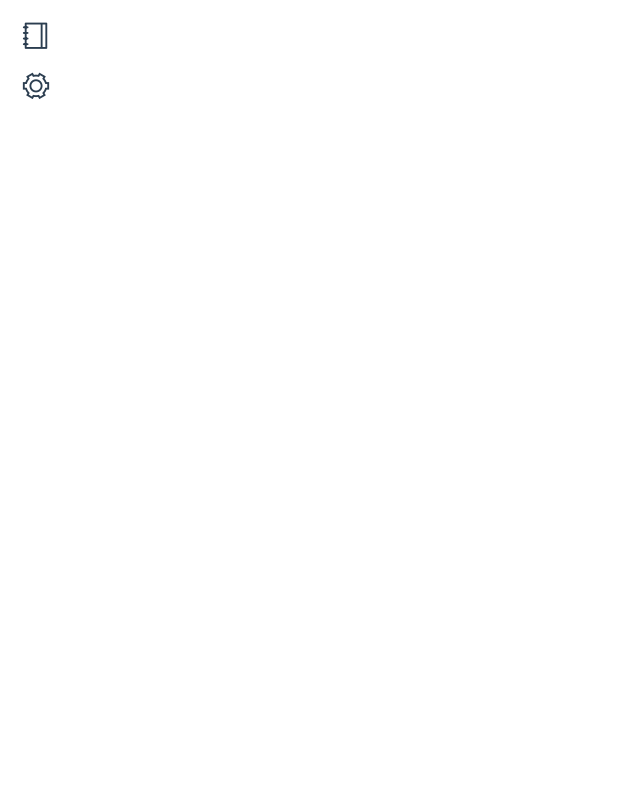
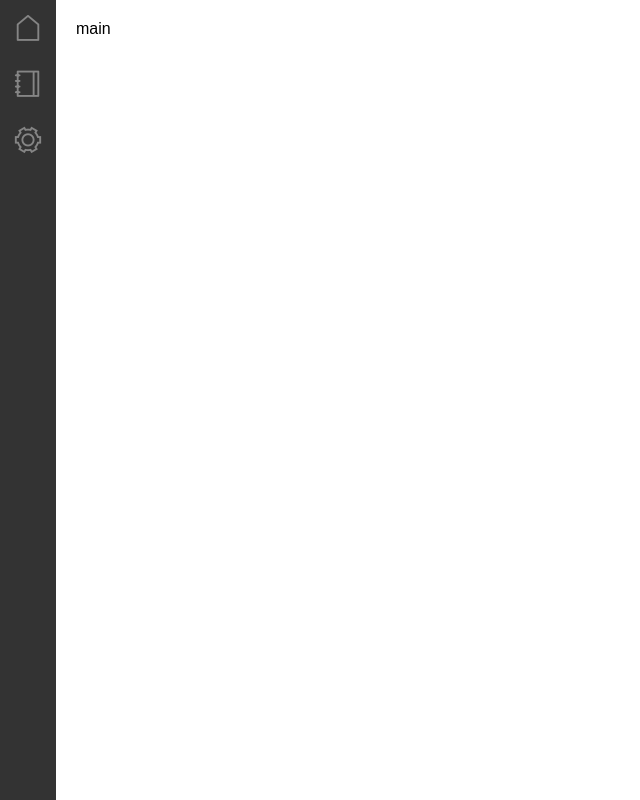
Before and after one commit to aclerk/ursaa-old, a Vue app: page /#/ in a window 1280 px wide. Shown: the whole page, without its empty margins (0-640 px from the left). Built offline with nearby package versions, Linux system fonts and the light colour scheme.

Commit message:
:construction: 视图结构
1. 主页,笔记页,设置页

```diff
--- a/public/index.html
+++ b/public/index.html
@@ -4,14 +4,24 @@
     <meta charset="utf-8">
     <meta http-equiv="X-UA-Compatible" content="IE=edge">
     <meta name="viewport" content="width=device-width,initial-scale=1.0">
-    <link rel="icon" href="<%= BASE_URL %>favicon.ico">
+    <link rel="icon" href="favicon.ico"/>
+    <link rel="stylesheet" href="css/style.css"/>
+      <style>
+          html,body{
+              height: 100%;
+              margin: 0;
+          }
+          #daily{
+              height: 100%;
+          }
+      </style>
     <title><%= htmlWebpackPlugin.options.title %></title>
   </head>
   <body>
     <noscript>
       <strong>We're sorry but <%= htmlWebpackPlugin.options.title %> doesn't work properly without JavaScript enabled. Please enable it to continue.</strong>
     </noscript>
-    <div id="app"></div>
+    <div id="daily"></div>
     <!-- built files will be auto injected -->
   </body>
 </html>
--- a/src/main.ts
+++ b/src/main.ts
@@ -4,4 +4,4 @@ import router from './renderer/router';
 import ElementPlus from 'element-plus';
 import 'element-plus/lib/theme-chalk/index.css';
 
-createApp(App).use(ElementPlus).use(router).mount('#app');
+createApp(App).use(ElementPlus).use(router).mount('#daily');
--- a/src/renderer/App.vue
+++ b/src/renderer/App.vue
@@ -1,32 +1,45 @@
 <template>
-  <div id="myapp">
+  <el-container style="height: 100%">
+    <el-aside width="56px" style="background-color: #333333">
+      <router-link to="/" class="daily-router">
+        <div class="daily-menu">
+          <i class="el-icon-house daily-icon" style="font-size: 30px"></i>
+        </div>
+      </router-link>
+      <i class=""></i>
+      <router-link to="/note" class="daily-router">
+        <div class="daily-menu">
+          <i class="el-icon-notebook-1 daily-icon" style="font-size: 30px"></i>
+        </div>
+      </router-link>
+      <router-link to="/setting" class="daily-router">
+        <div class="daily-menu">
+          <i class="el-icon-setting daily-icon" style="font-size: 30px"></i>
+        </div>
+      </router-link>
+    </el-aside>
+    <el-main>
       <router-view v-slot="{ Component }">
         <keep-alive>
           <component :is="Component" />
         </keep-alive>
       </router-view>
-  </div>
+    </el-main>
+  </el-container>
 </template>
 
 <style lang="less">
-#app {
-  font-family: Avenir, Helvetica, Arial, sans-serif;
-  -webkit-font-smoothing: antialiased;
-  -moz-osx-font-smoothing: grayscale;
-  text-align: center;
-  color: #2c3e50;
+.daily-menu {
+  height: 56px;
+  width: 56px;
+  display: -webkit-flex;
+  justify-content: center;
+  align-items: center;
 }
-
-#nav {
-  padding: 30px;
-
-  a {
-    font-weight: bold;
-    color: #2c3e50;
-
-    &.router-link-exact-active {
-      color: #42b983;
+.daily-icon {
+  line-height: 56px;
 }
-  }
+.daily-router {
+  color: #858585;
 }
 </style>
--- a/src/renderer/router/index.ts
+++ b/src/renderer/router/index.ts
@@ -1,11 +1,23 @@
 import { createRouter, createWebHashHistory, RouteRecordRaw } from 'vue-router';
 import main from '@/renderer/views/main.vue';
+import note from '@/renderer/views/note.vue';
+import setting from '@/renderer/views/setting.vue';
 
 const routes: Array<RouteRecordRaw> = [
   {
     path: '/',
     name: 'main',
     component: main
+  },
+  {
+    path: '/note',
+    name: 'note',
+    component: note
+  },
+  {
+    path: '/setting',
+    name: 'setting',
+    component: setting
   }
 ];
 
--- a/src/renderer/views/main.vue
+++ b/src/renderer/views/main.vue
@@ -1,21 +1,5 @@
 <template>
-  <el-container style="height: 100%">
-    <el-aside width="56px" style="border-color: black">
-      <div class="daily-menu">
-        <i class="el-icon-notebook-1 daily-icon" style="font-size: 30px" @click="clickFunc"></i>
-      </div>
-      <div style="height: 56px; width: 56px; line-height: 56px">
-        <i class="el-icon-setting" style="font-size: 30px" @click="clickFunc"></i>
-      </div>
-    </el-aside>
-    <el-main>
-      <router-view v-slot="{ Component }">
-        <keep-alive>
-          <component :is="Component" />
-        </keep-alive>
-      </router-view>
-    </el-main>
-  </el-container>
+  <div>main</div>
 </template>
 
 <script lang="ts">
@@ -39,12 +23,4 @@ export default defineComponent({
 });
 </script>
 
-<style lang="less" scoped>
-.daily-menu {
-  height: 56px;
-  width: 56px;
-}
-.daily-icon {
-  line-height: 56px;
-}
-</style>
+<style lang="less" scoped></style>
--- /dev/null
+++ b/src/renderer/views/note.vue
@@ -0,0 +1,11 @@
+<template>
+  <div>note</div>
+</template>
+
+<script>
+export default {
+  name: 'note'
+};
+</script>
+
+<style scoped></style>
--- /dev/null
+++ b/src/renderer/views/setting.vue
@@ -0,0 +1,11 @@
+<template>
+  <div>setting</div>
+</template>
+
+<script>
+export default {
+  name: 'setting'
+};
+</script>
+
+<style scoped></style>
```
Also changed, not shown: src/renderer/components/HelloWorld.vue (deleted, +0 -94 lines). Lines whose indentation alone changed are shown as unchanged.
